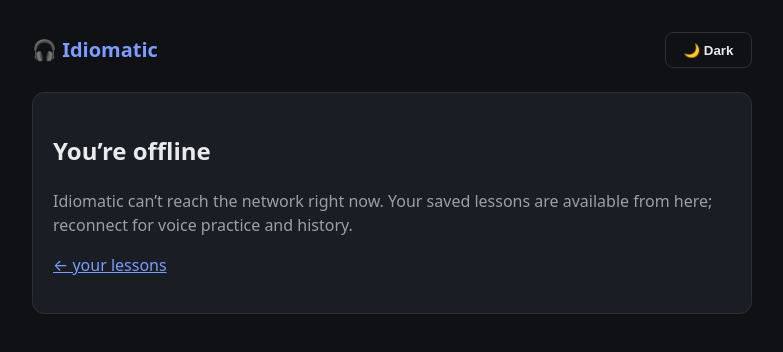
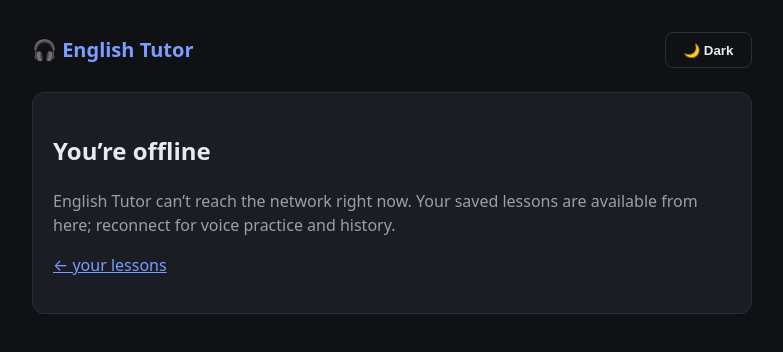
Before and after one commit to koval-yurko/eleven-labs-english-agent, a Next.js app: page /offline in a window 1280 px wide. Shown: the top 352 px of the page, without its empty margins (248-1031 px from the left). Built offline with nearby package versions, Linux system fonts and the light colour scheme.

Commit message:
feat: update app name & iOS padding top

```diff
--- a/package.json
+++ b/package.json
@@ -1,5 +1,5 @@
 {
-  "name": "idiomatic",
+  "name": "english-tutor",
   "private": true,
   "version": "0.0.0",
   "type": "module",
--- a/src/app/OfflineApp.tsx
+++ b/src/app/OfflineApp.tsx
@@ -46,7 +46,7 @@
     <section className="panel">
       <h1>You&rsquo;re offline</h1>
       <p className="muted">
-        Idiomatic can&rsquo;t reach the network right now. Your saved lessons are available from
+        English Tutor can&rsquo;t reach the network right now. Your saved lessons are available from
         here; reconnect for voice practice and history.
       </p>
       <p>
--- a/src/app/globals.css
+++ b/src/app/globals.css
@@ -44,7 +44,11 @@
 main {
   max-width: 760px;
   margin: 0 auto;
-  padding: 2rem 1.25rem 4rem;
+  /* Safe-area insets keep content clear of the iOS status bar / notch and home
+     indicator in standalone (Add to Home Screen) mode, where viewport-fit=cover
+     lets the page extend edge-to-edge. */
+  padding: calc(2rem + env(safe-area-inset-top)) calc(1.25rem + env(safe-area-inset-right))
+    calc(4rem + env(safe-area-inset-bottom)) calc(1.25rem + env(safe-area-inset-left));
 }
 
 a {
--- a/src/app/layout.tsx
+++ b/src/app/layout.tsx
@@ -6,7 +6,7 @@
 import { SyncProvider } from "./SyncProvider";
 
 export const metadata: Metadata = {
-  title: "Idiomatic — English tutor",
+  title: "English Tutor",
   description: "Live-story English practice with an ElevenLabs voice tutor.",
   // Next also injects the manifest link from app/manifest.ts; naming it here is explicit + safe.
   manifest: "/manifest.webmanifest",
@@ -18,7 +18,7 @@
   // Emits the Apple standalone-mode meta tags (apple-mobile-web-app-*).
   appleWebApp: {
     capable: true,
-    title: "Idiomatic",
+    title: "English Tutor",
     statusBarStyle: "black-translucent",
   },
 };
@@ -58,7 +58,7 @@
             }}
           >
             <a href="/" style={{ fontWeight: 700, fontSize: "1.25rem", textDecoration: "none" }}>
-              🎧 Idiomatic
+              🎧 English Tutor
             </a>
             <ThemeToggle />
           </header>
--- a/src/app/manifest.ts
+++ b/src/app/manifest.ts
@@ -14,8 +14,8 @@
  */
 export default function manifest(): MetadataRoute.Manifest {
   return {
-    name: "Idiomatic — English tutor",
-    short_name: "Idiomatic",
+    name: "English Tutor",
+    short_name: "English Tutor",
     description: "Live-story English practice with an ElevenLabs voice tutor.",
     start_url: "/",
     display: "standalone",
--- a/src/app/offline/page.tsx
+++ b/src/app/offline/page.tsx
@@ -7,7 +7,7 @@
 export const dynamic = "force-static";
 
 export const metadata: Metadata = {
-  title: "Offline — Idiomatic",
+  title: "Offline — English Tutor",
 };
 
 export default function OfflinePage() {
```
Also changed, not shown: 1 other file (tests, documents, lock files or other folders).
